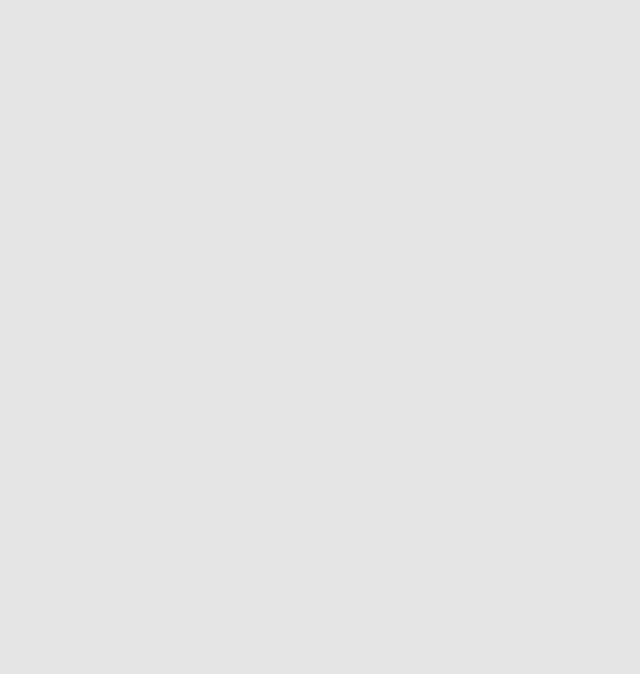
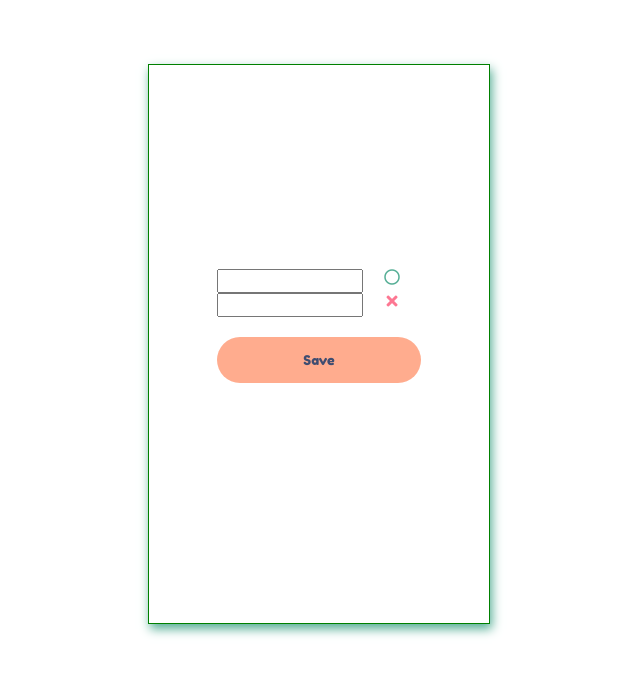
Before and after one commit to codingyogurt/odin-sandbox, a plain HTML site: page tic-tac-toe-game/index.html in a window 1280 px wide. Shown: the whole page, without its empty margins (321-961 px from the left). Drawn offline with Linux system fonts and the light colour scheme; files that its build step writes are made by us from their sources.

Commit message:
added ui for tictactoe game

```diff
--- a/tic-tac-toe-game/css/index.css
+++ b/tic-tac-toe-game/css/index.css
@@ -1,6 +1,133 @@
 * {
-    font-family:  'Open Sans', sans-serif, Arial, Helvetica, sans-serif;
-    margin: 0px;
-    padding: 0px;
+  font-family: "Fredoka One", cursive, Arial, Helvetica, sans-serif;
+  color: #3f4d71;
+  margin: 0px;
+  padding: 0px;
+}
 
+html {
+  height: 100%;
 }
+
+.container {
+  position: relative;
+  width: 20%;
+  min-width: 300px;
+  height: 50%;
+  min-height: 500px;
+  margin: auto;
+  margin-top: 5%;
+  margin-bottom: 5%;
+  box-shadow: 2px 5px 10px #55ae95;
+  border: rgb(0, 128, 0) solid 1px;
+  text-align: center;
+  padding: 20px;
+}
+
+.main {
+  width: 100%;
+}
+
+.fa-circle {
+  color: #55ae95;
+}
+
+.fa-times {
+  color: #fd7792;
+}
+
+#reset-btn {
+  float: left;
+}
+
+#settings-btn {
+  float: right;
+}
+
+li {
+  list-style: none;
+}
+
+.stat {
+  display: inline-block;
+  margin: 40px 10px 20px 10px;
+}
+
+.stat i {
+  font-size: 20px;
+  margin-bottom: 5px;
+}
+
+.game-board {
+  display: grid;
+  grid-template-columns: 1fr 1fr 1fr;
+  margin: 30px 0px;
+}
+
+.game-board i {
+  font-size: 5em;
+}
+
+.game-board .game-board-item {
+  min-height: 85px;
+  cursor: pointer;
+}
+
+.game-board .h-lining {
+  border-top: solid 1px #3f4d71;
+  border-bottom: solid 1px #3f4d71;
+}
+
+.game-board .v-lining {
+  border-right: solid 1px #3f4d71;
+  border-left: solid 1px #3f4d71;
+}
+
+.banner .banner-text {
+  font-size: 20px;
+}
+
+#marker {
+  font-size: 60px;
+}
+
+button {
+  padding: 15px;
+  border: none;
+  border-radius: 80px;
+  cursor: pointer;
+  background-color: #ffac8e;
+}
+
+button:active {
+  transform: translateY(2px);
+}
+
+button:focus {
+  outline: none;
+}
+
+.settings {
+  /* display: none; */
+  position: absolute;
+  background-color: white;
+  top: 0;
+  left: 0;
+  height: 100%;
+  width: 100%;
+}
+
+.gridui {
+  display: grid;
+  grid-template-columns: 1fr 1fr;
+  margin: 60% 20%;
+}
+
+.gridui input {
+  height: 20px;
+}
+
+.gridui #save {
+  grid-column: 1 / 3;
+  margin-top: 20px;
+}
--- a/tic-tac-toe-game/index.html
+++ b/tic-tac-toe-game/index.html
@@ -1,15 +1,100 @@
 <!DOCTYPE html>
 <html>
-    <head>
-        <link rel="stylesheet" href="https://cdnjs.cloudflare.com/ajax/libs/font-awesome/5.11.2/css/all.min.css" integrity="sha256-+N4/V/SbAFiW1MPBCXnfnP9QSN3+Keu+NlB+0ev/YKQ=" crossorigin="anonymous" />
-        <link href="https://fonts.googleapis.com/css?family=Open+Sans&display=swap" rel="stylesheet">
-        <link rel="stylesheet" href="css/style.css">
-        <title>Library Web App</title>
+  <head>
+    <link
+      rel="stylesheet"
+      href="https://cdnjs.cloudflare.com/ajax/libs/font-awesome/5.11.2/css/all.min.css"
+      integrity="sha256-+N4/V/SbAFiW1MPBCXnfnP9QSN3+Keu+NlB+0ev/YKQ="
+      crossorigin="anonymous"
+    />
+    <!-- <link
+      href="https://fonts.googleapis.com/css?family=Open+Sans&display=swap"
+      rel="stylesheet"
+    /> -->
+    <link
+      href="https://fonts.googleapis.com/css?family=Fredoka+One&display=swap"
+      rel="stylesheet"
+    />
+    <link rel="stylesheet" href="css/index.css" />
+    <title>Tic Tac Toe Game</title>
+  </head>
+  <body>
+    <div class="container">
+      <div class="main">
+        <div class="menu">
+          <button id="reset-btn" class="fas fa-sync-alt"></button>
+          <button id="settings-btn" class="fas fa-cog"></button>
+        </div>
 
-    </head>
-    <body>
+        <div class="game-stats">
+          <ul>
+            <li class="stat">
+              <i class="far fa-circle"></i>
+              <p id="p1-score">4 wins</p>
+            </li>
+            <li class="stat">
+              <i class="fas fa-times"></i>
+              <p id="p2-score">4 wins</p>
+            </li>
+          </ul>
+        </div>
 
-        <!-- script -->
-        <script src="js/index.js"></script>
-    </body>
+        <div class="game-board">
+          <div class="game-board-item" data-item-number="1">
+            <!-- player marker item goes here -->
+            <i class="fas fa-times"></i>
+          </div>
+          <div class="game-board-item v-lining" data-item-number="2">
+            <!-- player marker item goes here -->
+            <i class="fas fa-times"></i>
+          </div>
+          <div class="game-board-item" data-item-number="3">
+            <!-- player marker item goes here -->
+            <i class="fas fa-times"></i>
+          </div>
+          <div class="game-board-item h-lining" data-item-number="4">
+            <!-- player marker item goes here -->
+            <i class="fas fa-times"></i>
+          </div>
+          <div class="game-board-item h-lining v-lining" data-item-number="5">
+            <!-- player marker item goes here -->
+            <i class="fas fa-times"></i>
+          </div>
+          <div class="game-board-item h-lining" data-item-number="6">
+            <!-- player marker item goes here -->
+            <i class="fas fa-times"></i>
+          </div>
+          <div class="game-board-item" data-item-number="7">
+            <!-- player marker item goes here -->
+            <i class="fas fa-times"></i>
+          </div>
+          <div class="game-board-item v-lining" data-item-number="8">
+            <!-- player marker item goes here -->
+            <i class="fas fa-times"></i>
+          </div>
+          <div class="game-board-item" data-item-number="9">
+            <!-- player marker item goes here -->
+            <i class="fas fa-times"></i>
+          </div>
+        </div>
+        <div class="banner">
+          <p class="banner-text">Player 1</p>
+          <p id="marker"><i class="far fa-circle"></i></p>
+        </div>
+      </div>
+
+      <div class="settings">
+        <div class="gridui">
+          <input type="text" name="" id="p1-name" />
+          <i class="far fa-circle"></i>
+          <input type="text" name="" id="p2-name" />
+          <i class="fas fa-times"></i>
+          <button id="save">Save</button>
+        </div>
+      </div>
+    </div>
+
+    <!-- script -->
+    <script src="js/index.js"></script>
+  </body>
 </html>
```
